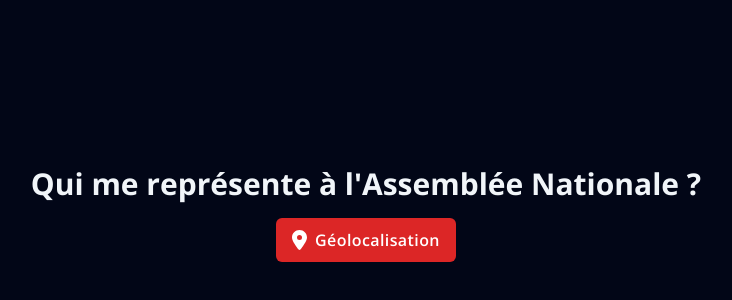
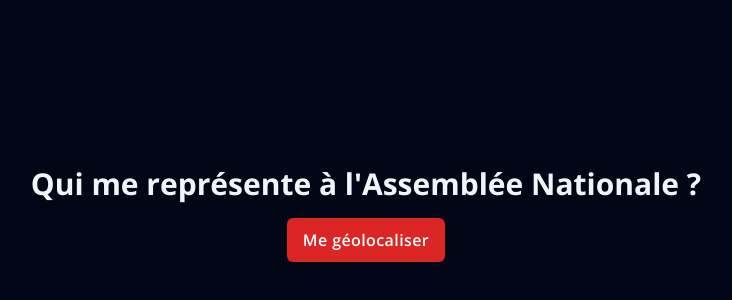
Before and after one commit to AlexisNP/rep-lookup-fr, a Vue app: page / in a window 1280 px wide. Shown: the part 194-494 px from the top of the page, without its empty margins (274-1006 px from the left). Built offline with nearby package versions, Linux system fonts and the light colour scheme; no server answers.

Commit message:
Added user input for geoloc

```diff
--- a/src/components/GeolocRequest.vue
+++ b/src/components/GeolocButton.vue
@@ -4,9 +4,11 @@
 import RepButton from "./RepButton.vue";
 import { computed, ref } from "vue";
 
-const { coords } = useGeolocation();
 const { getRep, setRep } = useRepStore();
 
+const { coords } = useGeolocation({
+  enableHighAccuracy: true,
+});
 const isFetching = ref<boolean>(false);
 const lastError = ref<string>("");
 
@@ -31,12 +33,6 @@
 </script>
 
 <template>
-  <section class="text-center">
-    <header class="mb-4">
-      <h1 class="mt-4 text-center font-bold text-3xl">
-        Qui me représente à l'Assemblée Nationale ?
-      </h1>
-    </header>
   <RepButton @click="handleGeolocClick" :style="'btn-red'">
     <font-awesome-icon
       :icon="['fass', buttonIcon]"
@@ -48,5 +44,4 @@
   <div v-if="lastError" class="mt-4 max-w-lg mx-auto text-sm text-red-400">
     {{ lastError }}
   </div>
-  </section>
 </template>
--- /dev/null
+++ b/src/components/RepForm.vue
@@ -0,0 +1,31 @@
+<script lang="ts" setup>
+import { ref } from "vue";
+import GeolocButton from "./GeolocButton.vue";
+import RepButton from "./RepButton.vue";
+
+const hasAcceptedGeoloc = ref(false);
+
+function acceptGeoloc() {
+  hasAcceptedGeoloc.value = true;
+}
+</script>
+
+<template>
+  <section class="text-center">
+    <header class="mb-4">
+      <h1 class="mt-4 text-center font-bold text-3xl">
+        Qui me représente à l'Assemblée Nationale ?
+      </h1>
+    </header>
+
+    <RepButton
+      @click="acceptGeoloc"
+      :style="'btn-red'"
+      v-if="!hasAcceptedGeoloc"
+    >
+      <font-awesome-icon :icon="['fass', 'twitter']" size="lg" />
+      <span>Me géolocaliser</span>
+    </RepButton>
+    <GeolocButton v-else />
+  </section>
+</template>
--- a/src/views/HomeView.vue
+++ b/src/views/HomeView.vue
@@ -1,5 +1,5 @@
 <script lang="ts" setup>
-import GeolocRequest from "@/components/GeolocRequest.vue";
+import RepForm from "@/components/RepForm.vue";
 import RepInfo from "@/components/RepInfo.vue";
 import { useRepStore } from "@/stores/repStore";
 import { storeToRefs } from "pinia";
@@ -11,7 +11,7 @@
   <div>
     <main class="container py-4">
       <Transition name="fade" mode="out-in">
-        <GeolocRequest v-if="!currentRep" />
+        <RepForm v-if="!currentRep" />
         <Suspense v-else>
           <RepInfo :rep="currentRep" />
         </Suspense>
```
Lines whose indentation alone changed are shown as unchanged.
